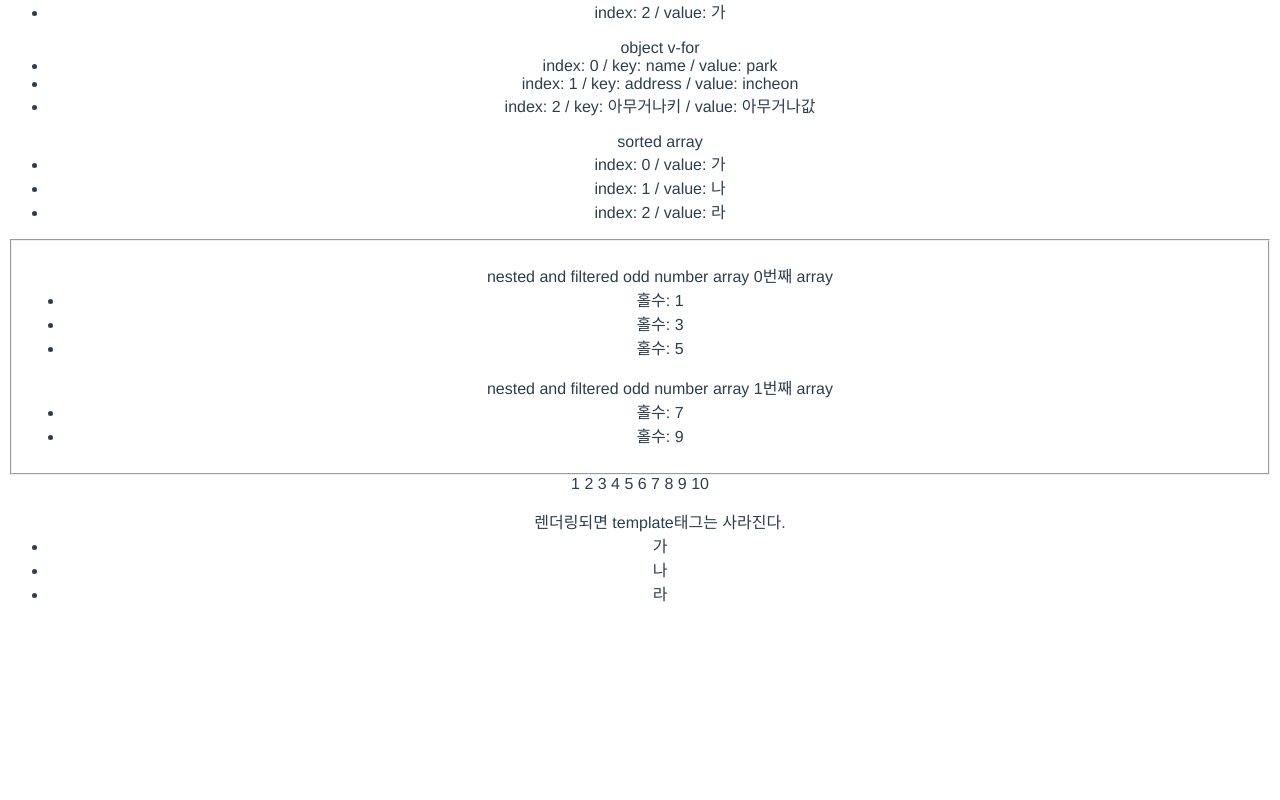
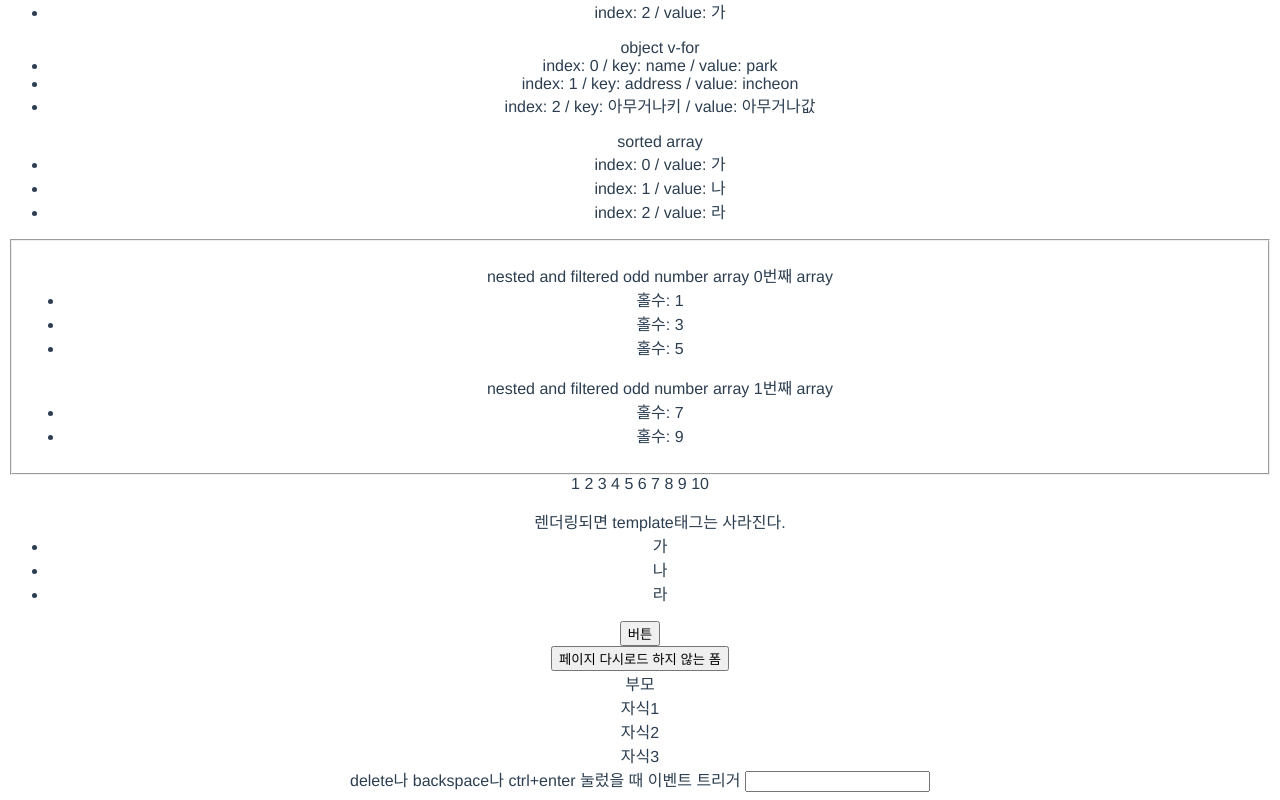
Before and after one commit to Theeea/Vue, a Vue app: page / in a window 1280 px wide. Shown: the part 1271-2071 px from the top of the page. Before the commit the page ends 1892 px from the top, so only its background shows below. Built offline with nearby package versions, Linux system fonts and the light colour scheme.

Commit message:
refer event listner

```diff
--- /dev/null
+++ b/src/components/EventListner.vue
@@ -0,0 +1,45 @@
+<script setup>
+import { ref, computed } from "vue";
+
+function onClickOne(msg, event) {
+  console.log(msg, event);
+}
+
+function onClickTwo(msg, event) {
+  console.log(msg, event);
+}
+
+function warn(message) {
+  alert(message);
+}
+
+</script>
+
+<template>
+  <button @click="onClickOne('첫 번째 click 핸들러', $event), onClickTwo('두 번째 click 핸들러', $event)">버튼</button>
+  <form @click.prevent>
+    <button type="submit">페이지 다시로드 하지 않는 폼</button>
+  </form>
+  <div @click.self="warn('부모만 alert되고 자식에는 적용x')">
+    부모
+    <div>자식1</div>
+    <div>자식2</div>
+    <div>자식3</div>
+  </div>
+  delete나 backspace나 ctrl+enter 눌렀을 때 이벤트 트리거
+  <input @keyup.delete="warn('delete키나 backspace키 누름')" @keyup.ctrl.enter="warn('ctrl엔터')"/>
+</template>
+
+<style scoped>
+.static {
+  color: coral;
+}
+
+.active {
+  font-weight: bold;
+}
+
+.text-danger {
+  color: red;
+}
+</style>
--- a/src/components/HelloWorld.vue
+++ b/src/components/HelloWorld.vue
@@ -5,6 +5,7 @@ import ComputedAndWatch from "./ComputedAndWatch.vue";
 import StyleClass from "./StyleClass.vue";
 import VifCondition from "./VifCondition.vue";
 import ListRendering from "./ListRendering.vue";
+import EventListner from "./EventListner.vue";
 
 defineProps({
   msg: String
@@ -124,6 +125,10 @@ const classObject = computed(() => ({
   <ListRendering>
 
   </ListRendering>
+
+  <EventListner>
+
+  </EventListner>
 </template>
 
 <style scoped>
```
